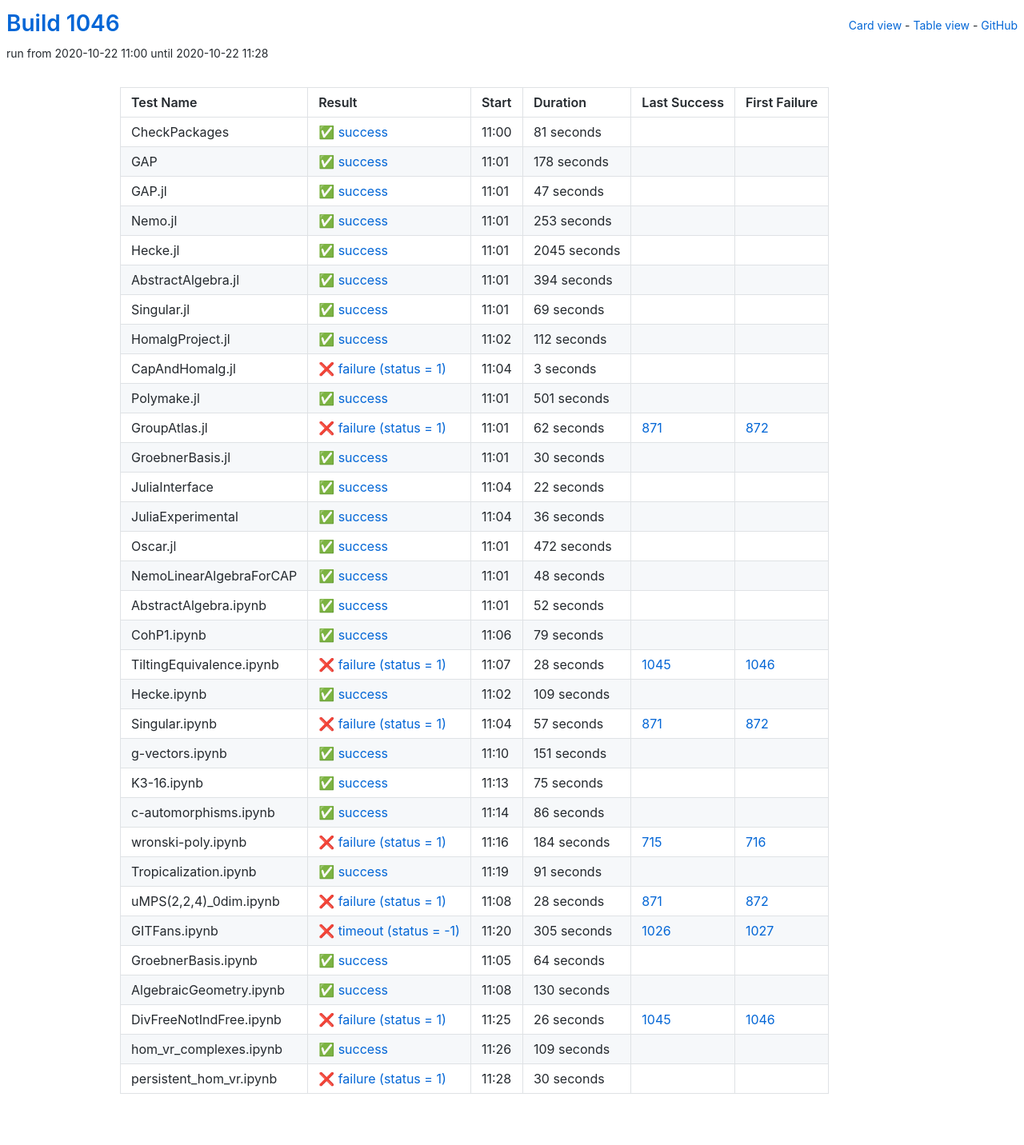
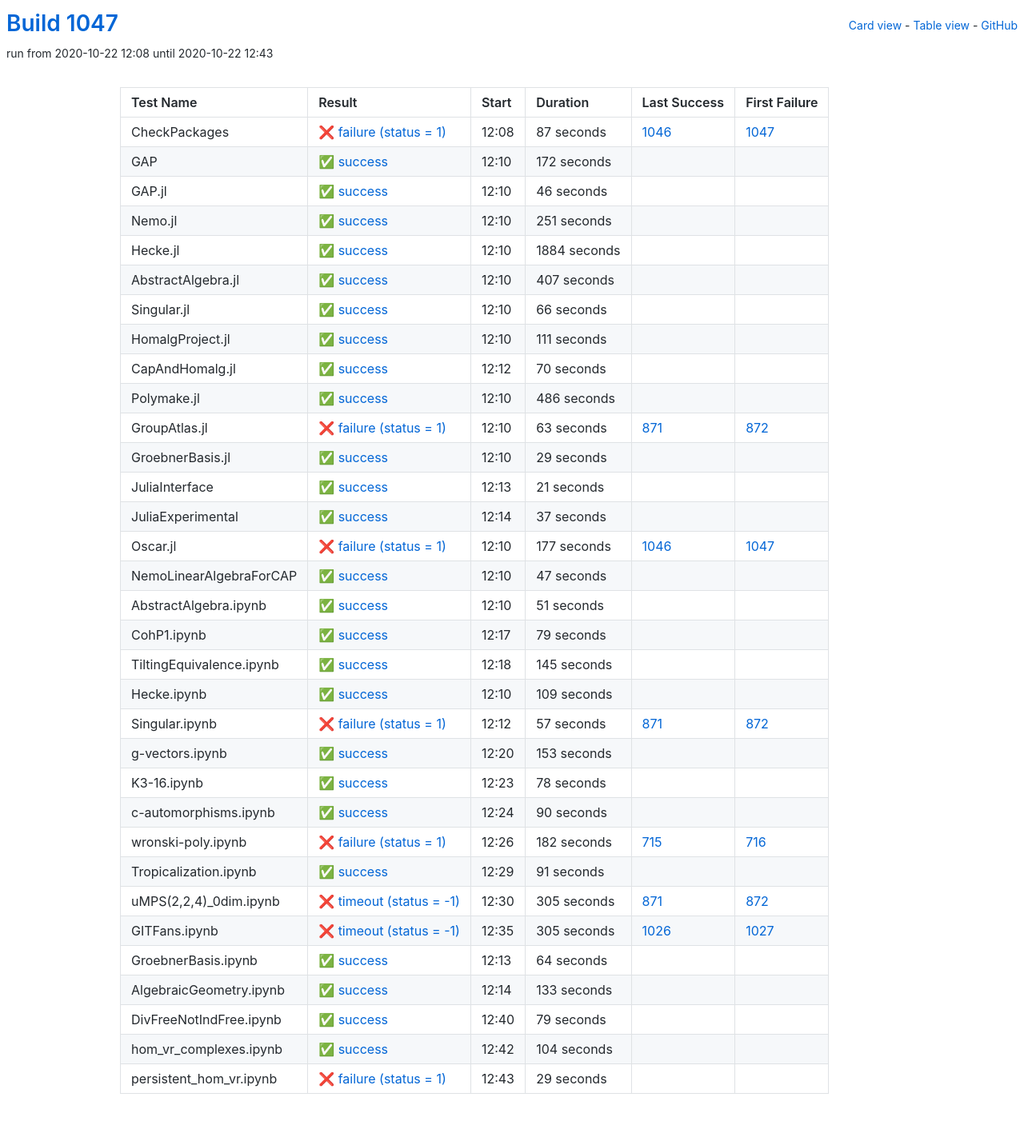
Before and after one commit to oscar-system/oscar-ci-status-stable, a Jekyll site: the page built from table.html, in a window 1280 px wide. Shown: the whole page at 80% size. Built offline with Jekyll 4.4.1, drawn with Linux system fonts in a browser that asks for light colours.

Commit message:
Build #1047

```diff
--- a/_data/ci.yml
+++ b/_data/ci.yml
@@ -1,6 +1,6 @@
 ---
-build: 1046
-build_url: https://oscarci.mathematik.uni-kl.de/job/oscar-stable/1046/
+build: 1047
+build_url: https://oscarci.mathematik.uni-kl.de/job/oscar-stable/1047/
 job: oscar-stable
 organization: oscar-system
 repo: oscar-ci-status-stable
@@ -8,32 +8,188 @@ repourl: https://github.com/oscar-system/oscar-ci-status-stable
 tests:
 - name: CheckPackages
   id: checkpackages
-  log: https://oscarci.mathematik.uni-kl.de/job/oscar-stable/1046/artifact/logs/build-1046/CheckPackages.log
-  start: 2020-10-22 11:00
+  log: https://oscarci.mathematik.uni-kl.de/job/oscar-stable/1047/artifact/logs/build-1047/CheckPackages.log
+  start: 2020-10-22 12:08
+  success: false
+  exitcode: 1
+  status: failure
+  duration: 87
+  last_success: 1046
+  last_success_url: https://oscarci.mathematik.uni-kl.de/job/oscar-stable/1046/
+  first_failure: 1047
+  first_failure_url: https://oscarci.mathematik.uni-kl.de/job/oscar-stable/1047/
+- name: GAP
+  id: gap
+  log: https://oscarci.mathematik.uni-kl.de/job/oscar-stable/1047/artifact/logs/build-1047/GAP.log
+  start: 2020-10-22 12:10
   success: true
   exitcode: 0
   status: success
-  duration: 81
-  last_success: false
-  last_success_url:
-  first_failure: false
-  first_failure_url:
-- name: GAP
-  id: gap
-  log: https://oscarci.mathematik.uni-kl.de/job/oscar-stable/1046/artifact/logs/build-1046/GAP.log
-  start: 2020-10-22 11:01
-  success: true
-  exitcode: 0
-  status: success
-  duration: 178
+  duration: 172
   last_success: false
   last_success_url:
   first_failure: false
   first_failure_url:
 - name: GAP.jl
   id: gap-jl
-  log: https://oscarci.mathematik.uni-kl.de/job/oscar-stable/1046/artifact/logs/build-1046/GAP.jl.log
-  start: 2020-10-22 11:01
+  log: https://oscarci.mathematik.uni-kl.de/job/oscar-stable/1047/artifact/logs/build-1047/GAP.jl.log
+  start: 2020-10-22 12:10
+  success: true
+  exitcode: 0
+  status: success
+  duration: 46
+  last_success: false
+  last_success_url:
+  first_failure: false
+  first_failure_url:
+- name: Nemo.jl
+  id: nemo-jl
+  log: https://oscarci.mathematik.uni-kl.de/job/oscar-stable/1047/artifact/logs/build-1047/Nemo.jl.log
+  start: 2020-10-22 12:10
+  success: true
+  exitcode: 0
+  status: success
+  duration: 251
+  last_success: false
+  last_success_url:
+  first_failure: false
+  first_failure_url:
+- name: Hecke.jl
+  id: hecke-jl
+  log: https://oscarci.mathematik.uni-kl.de/job/oscar-stable/1047/artifact/logs/build-1047/Hecke.jl.log
+  start: 2020-10-22 12:10
+  success: true
+  exitcode: 0
+  status: success
+  duration: 1884
+  last_success: false
+  last_success_url:
+  first_failure: false
+  first_failure_url:
+- name: AbstractAlgebra.jl
+  id: abstractalgebra-jl
+  log: https://oscarci.mathematik.uni-kl.de/job/oscar-stable/1047/artifact/logs/build-1047/AbstractAlgebra.jl.log
+  start: 2020-10-22 12:10
+  success: true
+  exitcode: 0
+  status: success
+  duration: 407
+  last_success: false
+  last_success_url:
+  first_failure: false
+  first_failure_url:
+- name: Singular.jl
+  id: singular-jl
+  log: https://oscarci.mathematik.uni-kl.de/job/oscar-stable/1047/artifact/logs/build-1047/Singular.jl.log
+  start: 2020-10-22 12:10
+  success: true
+  exitcode: 0
+  status: success
+  duration: 66
+  last_success: false
+  last_success_url:
+  first_failure: false
+  first_failure_url:
+- name: HomalgProject.jl
+  id: homalgproject-jl
+  log: https://oscarci.mathematik.uni-kl.de/job/oscar-stable/1047/artifact/logs/build-1047/HomalgProject.jl.log
+  start: 2020-10-22 12:10
+  success: true
+  exitcode: 0
+  status: success
+  duration: 111
+  last_success: false
+  last_success_url:
+  first_failure: false
+  first_failure_url:
+- name: CapAndHomalg.jl
+  id: capandhomalg-jl
+  log: https://oscarci.mathematik.uni-kl.de/job/oscar-stable/1047/artifact/logs/build-1047/CapAndHomalg.jl.log
+  start: 2020-10-22 12:12
+  success: true
+  exitcode: 0
+  status: success
+  duration: 70
+  last_success: false
+  last_success_url:
+  first_failure: false
+  first_failure_url:
+- name: Polymake.jl
+  id: polymake-jl
+  log: https://oscarci.mathematik.uni-kl.de/job/oscar-stable/1047/artifact/logs/build-1047/Polymake.jl.log
+  start: 2020-10-22 12:10
+  success: true
+  exitcode: 0
+  status: success
+  duration: 486
+  last_success: false
+  last_success_url:
+  first_failure: false
+  first_failure_url:
+- name: GroupAtlas.jl
+  id: groupatlas-jl
+  log: https://oscarci.mathematik.uni-kl.de/job/oscar-stable/1047/artifact/logs/build-1047/GroupAtlas.jl.log
+  start: 2020-10-22 12:10
+  success: false
+  exitcode: 1
+  status: failure
+  duration: 63
+  last_success: 871
+  last_success_url: https://oscarci.mathematik.uni-kl.de/job/oscar-stable/871/
+  first_failure: 872
+  first_failure_url: https://oscarci.mathematik.uni-kl.de/job/oscar-stable/872/
+- name: GroebnerBasis.jl
+  id: groebnerbasis-jl
+  log: https://oscarci.mathematik.uni-kl.de/job/oscar-stable/1047/artifact/logs/build-1047/GroebnerBasis.jl.log
+  start: 2020-10-22 12:10
+  success: true
+  exitcode: 0
+  status: success
+  duration: 29
+  last_success: false
+  last_success_url:
+  first_failure: false
+  first_failure_url:
+- name: JuliaInterface
+  id: juliainterface
+  log: https://oscarci.mathematik.uni-kl.de/job/oscar-stable/1047/artifact/logs/build-1047/JuliaInterface.log
+  start: 2020-10-22 12:13
+  success: true
+  exitcode: 0
+  status: success
+  duration: 21
+  last_success: false
+  last_success_url:
+  first_failure: false
+  first_failure_url:
+- name: JuliaExperimental
+  id: juliaexperimental
+  log: https://oscarci.mathematik.uni-kl.de/job/oscar-stable/1047/artifact/logs/build-1047/JuliaExperimental.log
+  start: 2020-10-22 12:14
+  success: true
+  exitcode: 0
+  status: success
+  duration: 37
+  last_success: false
+  last_success_url:
+  first_failure: false
+  first_failure_url:
+- name: Oscar.jl
+  id: oscar-jl
+  log: https://oscarci.mathematik.uni-kl.de/job/oscar-stable/1047/artifact/logs/build-1047/Oscar.jl.log
+  start: 2020-10-22 12:10
+  success: false
+  exitcode: 1
+  status: failure
+  duration: 177
+  last_success: 1046
+  last_success_url: https://oscarci.mathematik.uni-kl.de/job/oscar-stable/1046/
+  first_failure: 1047
+  first_failure_url: https://oscarci.mathematik.uni-kl.de/job/oscar-stable/1047/
+- name: NemoLinearAlgebraForCAP
+  id: nemolinearalgebraforcap
+  log: https://oscarci.mathematik.uni-kl.de/job/oscar-stable/1047/artifact/logs/build-1047/NemoLinearAlgebraForCAP.log
+  start: 2020-10-22 12:10
   success: true
   exitcode: 0
   status: success
@@ -42,178 +198,22 @@ tests:
   last_success_url:
   first_failure: false
   first_failure_url:
-- name: Nemo.jl
-  id: nemo-jl
-  log: https://oscarci.mathematik.uni-kl.de/job/oscar-stable/1046/artifact/logs/build-1046/Nemo.jl.log
-  start: 2020-10-22 11:01
+- name: AbstractAlgebra.ipynb
+  id: abstractalgebra-ipynb
+  log: https://oscarci.mathematik.uni-kl.de/job/oscar-stable/1047/artifact/logs/build-1047/AbstractAlgebra.ipynb.log
+  start: 2020-10-22 12:10
   success: true
   exitcode: 0
   status: success
-  duration: 253
-  last_success: false
-  last_success_url:
-  first_failure: false
-  first_failure_url:
-- name: Hecke.jl
-  id: hecke-jl
-  log: https://oscarci.mathematik.uni-kl.de/job/oscar-stable/1046/artifact/logs/build-1046/Hecke.jl.log
-  start: 2020-10-22 11:01
-  success: true
-  exitcode: 0
-  status: success
-  duration: 2045
-  last_success: false
-  last_success_url:
-  first_failure: false
-  first_failure_url:
-- name: AbstractAlgebra.jl
-  id: abstractalgebra-jl
-  log: https://oscarci.mathematik.uni-kl.de/job/oscar-stable/1046/artifact/logs/build-1046/AbstractAlgebra.jl.log
-  start: 2020-10-22 11:01
-  success: true
-  exitcode: 0
-  status: success
-  duration: 394
-  last_success: false
-  last_success_url:
-  first_failure: false
-  first_failure_url:
-- name: Singular.jl
-  id: singular-jl
-  log: https://oscarci.mathematik.uni-kl.de/job/oscar-stable/1046/artifact/logs/build-1046/Singular.jl.log
-  start: 2020-10-22 11:01
-  success: true
-  exitcode: 0
-  status: success
-  duration: 69
-  last_success: false
-  last_success_url:
-  first_failure: false
-  first_failure_url:
-- name: HomalgProject.jl
-  id: homalgproject-jl
-  log: https://oscarci.mathematik.uni-kl.de/job/oscar-stable/1046/artifact/logs/build-1046/HomalgProject.jl.log
-  start: 2020-10-22 11:02
-  success: true
-  exitcode: 0
-  status: success
-  duration: 112
-  last_success: false
-  last_success_url:
-  first_failure: false
-  first_failure_url:
-- name: CapAndHomalg.jl
-  id: capandhomalg-jl
-  log: https://oscarci.mathematik.uni-kl.de/job/oscar-stable/1046/artifact/logs/build-1046/CapAndHomalg.jl.log
-  start: 2020-10-22 11:04
-  success: false
-  exitcode: 1
-  status: failure
-  duration: 3
-  last_success: false
-  last_success_url:
-  first_failure: false
-  first_failure_url:
-- name: Polymake.jl
-  id: polymake-jl
-  log: https://oscarci.mathematik.uni-kl.de/job/oscar-stable/1046/artifact/logs/build-1046/Polymake.jl.log
-  start: 2020-10-22 11:01
-  success: true
-  exitcode: 0
-  status: success
-  duration: 501
-  last_success: false
-  last_success_url:
-  first_failure: false
-  first_failure_url:
-- name: GroupAtlas.jl
-  id: groupatlas-jl
-  log: https://oscarci.mathematik.uni-kl.de/job/oscar-stable/1046/artifact/logs/build-1046/GroupAtlas.jl.log
-  start: 2020-10-22 11:01
-  success: false
-  exitcode: 1
-  status: failure
-  duration: 62
-  last_success: 871
-  last_success_url: https://oscarci.mathematik.uni-kl.de/job/oscar-stable/871/
-  first_failure: 872
-  first_failure_url: https://oscarci.mathematik.uni-kl.de/job/oscar-stable/872/
-- name: GroebnerBasis.jl
-  id: groebnerbasis-jl
-  log: https://oscarci.mathematik.uni-kl.de/job/oscar-stable/1046/artifact/logs/build-1046/GroebnerBasis.jl.log
-  start: 2020-10-22 11:01
-  success: true
-  exitcode: 0
-  status: success
-  duration: 30
-  last_success: false
-  last_success_url:
-  first_failure: false
-  first_failure_url:
-- name: JuliaInterface
-  id: juliainterface
-  log: https://oscarci.mathematik.uni-kl.de/job/oscar-stable/1046/artifact/logs/build-1046/JuliaInterface.log
-  start: 2020-10-22 11:04
-  success: true
-  exitcode: 0
-  status: success
-  duration: 22
-  last_success: false
-  last_success_url:
-  first_failure: false
-  first_failure_url:
-- name: JuliaExperimental
-  id: juliaexperimental
-  log: https://oscarci.mathematik.uni-kl.de/job/oscar-stable/1046/artifact/logs/build-1046/JuliaExperimental.log
-  start: 2020-10-22 11:04
-  success: true
-  exitcode: 0
-  status: success
-  duration: 36
-  last_success: false
-  last_success_url:
-  first_failure: false
-  first_failure_url:
-- name: Oscar.jl
-  id: oscar-jl
-  log: https://oscarci.mathematik.uni-kl.de/job/oscar-stable/1046/artifact/logs/build-1046/Oscar.jl.log
-  start: 2020-10-22 11:01
-  success: true
-  exitcode: 0
-  status: success
-  duration: 472
-  last_success: false
-  last_success_url:
-  first_failure: false
-  first_failure_url:
-- name: NemoLinearAlgebraForCAP
-  id: nemolinearalgebraforcap
-  log: https://oscarci.mathematik.uni-kl.de/job/oscar-stable/1046/artifact/logs/build-1046/NemoLinearAlgebraForCAP.log
-  start: 2020-10-22 11:01
-  success: true
-  exitcode: 0
-  status: success
-  duration: 48
-  last_success: false
-  last_success_url:
-  first_failure: false
-  first_failure_url:
-- name: AbstractAlgebra.ipynb
-  id: abstractalgebra-ipynb
-  log: https://oscarci.mathematik.uni-kl.de/job/oscar-stable/1046/artifact/logs/build-1046/AbstractAlgebra.ipynb.log
-  start: 2020-10-22 11:01
-  success: true
-  exitcode: 0
-  status: success
-  duration: 52
+  duration: 51
   last_success: false
   last_success_url:
   first_failure: false
   first_failure_url:
 - name: CohP1.ipynb
   id: cohp1-ipynb
-  log: https://oscarci.mathematik.uni-kl.de/job/oscar-stable/1046/artifact/logs/build-1046/CohP1.ipynb.log
-  start: 2020-10-22 11:06
+  log: https://oscarci.mathematik.uni-kl.de/job/oscar-stable/1047/artifact/logs/build-1047/CohP1.ipynb.log
+  start: 2020-10-22 12:17
   success: true
   exitcode: 0
   status: success
@@ -224,20 +224,20 @@ tests:
   first_failure_url:
 - name: TiltingEquivalence.ipynb
   id: tiltingequivalence-ipynb
-  log: https://oscarci.mathematik.uni-kl.de/job/oscar-stable/1046/artifact/logs/build-1046/TiltingEquivalence.ipynb.log
-  start: 2020-10-22 11:07
-  success: false
-  exitcode: 1
-  status: failure
-  duration: 28
-  last_success: 1045
-  last_success_url: https://oscarci.mathematik.uni-kl.de/job/oscar-stable/1045/
-  first_failure: 1046
-  first_failure_url: https://oscarci.mathematik.uni-kl.de/job/oscar-stable/1046/
+  log: https://oscarci.mathematik.uni-kl.de/job/oscar-stable/1047/artifact/logs/build-1047/TiltingEquivalence.ipynb.log
+  start: 2020-10-22 12:18
+  success: true
+  exitcode: 0
+  status: success
+  duration: 145
+  last_success: false
+  last_success_url:
+  first_failure: false
+  first_failure_url:
 - name: Hecke.ipynb
   id: hecke-ipynb
-  log: https://oscarci.mathematik.uni-kl.de/job/oscar-stable/1046/artifact/logs/build-1046/Hecke.ipynb.log
-  start: 2020-10-22 11:02
+  log: https://oscarci.mathematik.uni-kl.de/job/oscar-stable/1047/artifact/logs/build-1047/Hecke.ipynb.log
+  start: 2020-10-22 12:10
   success: true
   exitcode: 0
   status: success
@@ -248,8 +248,8 @@ tests:
   first_failure_url:
 - name: Singular.ipynb
   id: singular-ipynb
-  log: https://oscarci.mathematik.uni-kl.de/job/oscar-stable/1046/artifact/logs/build-1046/Singular.ipynb.log
-  start: 2020-10-22 11:04
+  log: https://oscarci.mathematik.uni-kl.de/job/oscar-stable/1047/artifact/logs/build-1047/Singular.ipynb.log
+  start: 2020-10-22 12:12
   success: false
   exitcode: 1
   status: failure
@@ -260,56 +260,56 @@ tests:
   first_failure_url: https://oscarci.mathematik.uni-kl.de/job/oscar-stable/872/
 - name: g-vectors.ipynb
   id: g-vectors-ipynb
-  log: https://oscarci.mathematik.uni-kl.de/job/oscar-stable/1046/artifact/logs/build-1046/g-vectors.ipynb.log
-  start: 2020-10-22 11:10
+  log: https://oscarci.mathematik.uni-kl.de/job/oscar-stable/1047/artifact/logs/build-1047/g-vectors.ipynb.log
+  start: 2020-10-22 12:20
   success: true
   exitcode: 0
   status: success
-  duration: 151
+  duration: 153
   last_success: false
   last_success_url:
   first_failure: false
   first_failure_url:
 - name: K3-16.ipynb
   id: k3-16-ipynb
-  log: https://oscarci.mathematik.uni-kl.de/job/oscar-stable/1046/artifact/logs/build-1046/K3-16.ipynb.log
-  start: 2020-10-22 11:13
+  log: https://oscarci.mathematik.uni-kl.de/job/oscar-stable/1047/artifact/logs/build-1047/K3-16.ipynb.log
+  start: 2020-10-22 12:23
   success: true
   exitcode: 0
   status: success
-  duration: 75
+  duration: 78
   last_success: false
   last_success_url:
   first_failure: false
   first_failure_url:
 - name: c-automorphisms.ipynb
   id: c-automorphisms-ipynb
-  log: https://oscarci.mathematik.uni-kl.de/job/oscar-stable/1046/artifact/logs/build-1046/c-automorphisms.ipynb.log
-  start: 2020-10-22 11:14
+  log: https://oscarci.mathematik.uni-kl.de/job/oscar-stable/1047/artifact/logs/build-1047/c-automorphisms.ipynb.log
+  start: 2020-10-22 12:24
   success: true
   exitcode: 0
   status: success
-  duration: 86
+  duration: 90
   last_success: false
   last_success_url:
   first_failure: false
   first_failure_url:
 - name: wronski-poly.ipynb
   id: wronski-poly-ipynb
-  log: https://oscarci.mathematik.uni-kl.de/job/oscar-stable/1046/artifact/logs/build-1046/wronski-poly.ipynb.log
-  start: 2020-10-22 11:16
+  log: https://oscarci.mathematik.uni-kl.de/job/oscar-stable/1047/artifact/logs/build-1047/wronski-poly.ipynb.log
+  start: 2020-10-22 12:26
   success: false
   exitcode: 1
   status: failure
-  duration: 184
+  duration: 182
   last_success: 715
   last_success_url: https://oscarci.mathematik.uni-kl.de/job/oscar-stable/715/
   first_failure: 716
   first_failure_url: https://oscarci.mathematik.uni-kl.de/job/oscar-stable/716/
 - name: Tropicalization.ipynb
   id: tropicalization-ipynb
-  log: https://oscarci.mathematik.uni-kl.de/job/oscar-stable/1046/artifact/logs/build-1046/Tropicalization.ipynb.log
-  start: 2020-10-22 11:19
+  log: https://oscarci.mathematik.uni-kl.de/job/oscar-stable/1047/artifact/logs/build-1047/Tropicalization.ipynb.log
+  start: 2020-10-22 12:29
   success: true
   exitcode: 0
   status: success
@@ -320,20 +320,20 @@ tests:
   first_failure_url:
 - name: uMPS(2,2,4)_0dim.ipynb
   id: umps-2-2-4-0dim-ipynb
-  log: https://oscarci.mathematik.uni-kl.de/job/oscar-stable/1046/artifact/logs/build-1046/uMPS-2-2-4-_0dim.ipynb.log
-  start: 2020-10-22 11:08
+  log: https://oscarci.mathematik.uni-kl.de/job/oscar-stable/1047/artifact/logs/build-1047/uMPS-2-2-4-_0dim.ipynb.log
+  start: 2020-10-22 12:30
   success: false
-  exitcode: 1
-  status: failure
-  duration: 28
+  exitcode: -1
+  status: timeout
+  duration: 305
   last_success: 871
   last_success_url: https://oscarci.mathematik.uni-kl.de/job/oscar-stable/871/
   first_failure: 872
   first_failure_url: https://oscarci.mathematik.uni-kl.de/job/oscar-stable/872/
 - name: GITFans.ipynb
   id: gitfans-ipynb
-  log: https://oscarci.mathematik.uni-kl.de/job/oscar-stable/1046/artifact/logs/build-1046/GITFans.ipynb.log
-  start: 2020-10-22 11:20
+  log: https://oscarci.mathematik.uni-kl.de/job/oscar-stable/1047/artifact/logs/build-1047/GITFans.ipynb.log
+  start: 2020-10-22 12:35
   success: false
   exitcode: -1
   status: timeout
@@ -344,8 +344,8 @@ tests:
   first_failure_url: https://oscarci.mathematik.uni-kl.de/job/oscar-stable/1027/
 - name: GroebnerBasis.ipynb
   id: groebnerbasis-ipynb
-  log: https://oscarci.mathematik.uni-kl.de/job/oscar-stable/1046/artifact/logs/build-1046/GroebnerBasis.ipynb.log
-  start: 2020-10-22 11:05
+  log: https://oscarci.mathematik.uni-kl.de/job/oscar-stable/1047/artifact/logs/build-1047/GroebnerBasis.ipynb.log
+  start: 2020-10-22 12:13
   success: true
   exitcode: 0
   status: success
@@ -356,48 +356,48 @@ tests:
   first_failure_url:
 - name: AlgebraicGeometry.ipynb
   id: algebraicgeometry-ipynb
-  log: https://oscarci.mathematik.uni-kl.de/job/oscar-stable/1046/artifact/logs/build-1046/AlgebraicGeometry.ipynb.log
-  start: 2020-10-22 11:08
+  log: https://oscarci.mathematik.uni-kl.de/job/oscar-stable/1047/artifact/logs/build-1047/AlgebraicGeometry.ipynb.log
+  start: 2020-10-22 12:14
   success: true
   exitcode: 0
   status: success
-  duration: 130
+  duration: 133
   last_success: false
   last_success_url:
   first_failure: false
   first_failure_url:
 - name: DivFreeNotIndFree.ipynb
   id: divfreenotindfree-ipynb
-  log: https://oscarci.mathematik.uni-kl.de/job/oscar-stable/1046/artifact/logs/build-1046/DivFreeNotIndFree.ipynb.log
-  start: 2020-10-22 11:25
-  success: false
-  exitcode: 1
-  status: failure
-  duration: 26
-  last_success: 1045
-  last_success_url: https://oscarci.mathematik.uni-kl.de/job/oscar-stable/1045/
-  first_failure: 1046
-  first_failure_url: https://oscarci.mathematik.uni-kl.de/job/oscar-stable/1046/
-- name: hom_vr_complexes.ipynb
-  id: hom-vr-complexes-ipynb
-  log: https://oscarci.mathematik.uni-kl.de/job/oscar-stable/1046/artifact/logs/build-1046/hom_vr_complexes.ipynb.log
-  start: 2020-10-22 11:26
+  log: https://oscarci.mathematik.uni-kl.de/job/oscar-stable/1047/artifact/logs/build-1047/DivFreeNotIndFree.ipynb.log
+  start: 2020-10-22 12:40
   success: true
   exitcode: 0
   status: success
-  duration: 109
+  duration: 79
+  last_success: false
+  last_success_url:
+  first_failure: false
+  first_failure_url:
+- name: hom_vr_complexes.ipynb
+  id: hom-vr-complexes-ipynb
+  log: https://oscarci.mathematik.uni-kl.de/job/oscar-stable/1047/artifact/logs/build-1047/hom_vr_complexes.ipynb.log
+  start: 2020-10-22 12:42
+  success: true
+  exitcode: 0
+  status: success
+  duration: 104
   last_success: false
   last_success_url:
   first_failure: false
   first_failure_url:
 - name: persistent_hom_vr.ipynb
   id: persistent-hom-vr-ipynb
-  log: https://oscarci.mathematik.uni-kl.de/job/oscar-stable/1046/artifact/logs/build-1046/persistent_hom_vr.ipynb.log
-  start: 2020-10-22 11:28
+  log: https://oscarci.mathematik.uni-kl.de/job/oscar-stable/1047/artifact/logs/build-1047/persistent_hom_vr.ipynb.log
+  start: 2020-10-22 12:43
   success: false
   exitcode: 1
   status: failure
-  duration: 30
+  duration: 29
   last_success: false
   last_success_url:
   first_failure: false
--- a/_data/github.yml
+++ b/_data/github.yml
@@ -7,6 +7,7 @@ Hecke.jl: https://github.com/thofma/Hecke.jl
 AbstractAlgebra.jl: https://github.com/Nemocas/AbstractAlgebra.jl
 Singular.jl: https://github.com/oscar-system/Singular.jl
 HomalgProject.jl: https://github.com/homalg-project/HomalgProject.jl
+CapAndHomalg.jl: https://github.com/homalg-project/CapAndHomalg.jl
 Polymake.jl: https://github.com/oscar-system/Polymake.jl
 GroupAtlas.jl: https://github.com/oscar-system/GroupAtlas.jl
 JuliaInterface: https://github.com/oscar-system/GAP.jl
```
Also changed, not shown: README.md.
